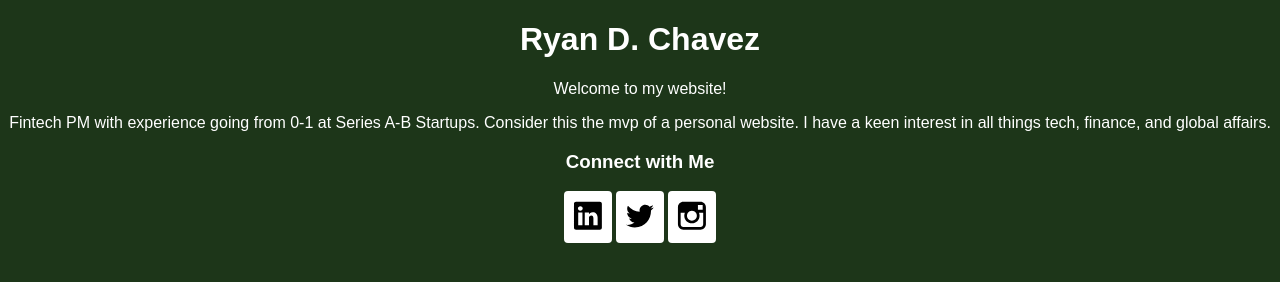
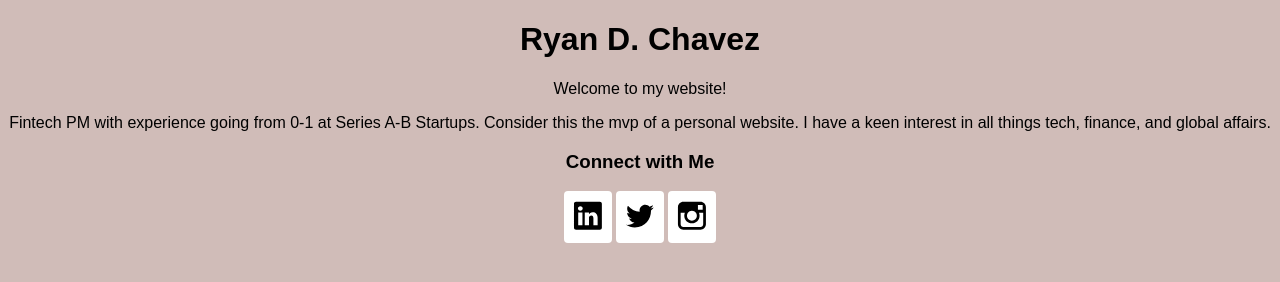
Before and after one commit to RyanDChavez/personalweb, a plain HTML site: page index.html in a window 1280 px wide. Drawn offline with Linux system fonts and the light colour scheme.

Commit message:
Update style.css

```diff
--- a/style.css
+++ b/style.css
@@ -1,8 +1,8 @@
 body {
   font-family: sans-serif;
   text-align: center;
-  background-color: #1d3619;
-  color: white;
+  background-color: #d0bcb8;
+  color: black;
 }
 
 a {
```
